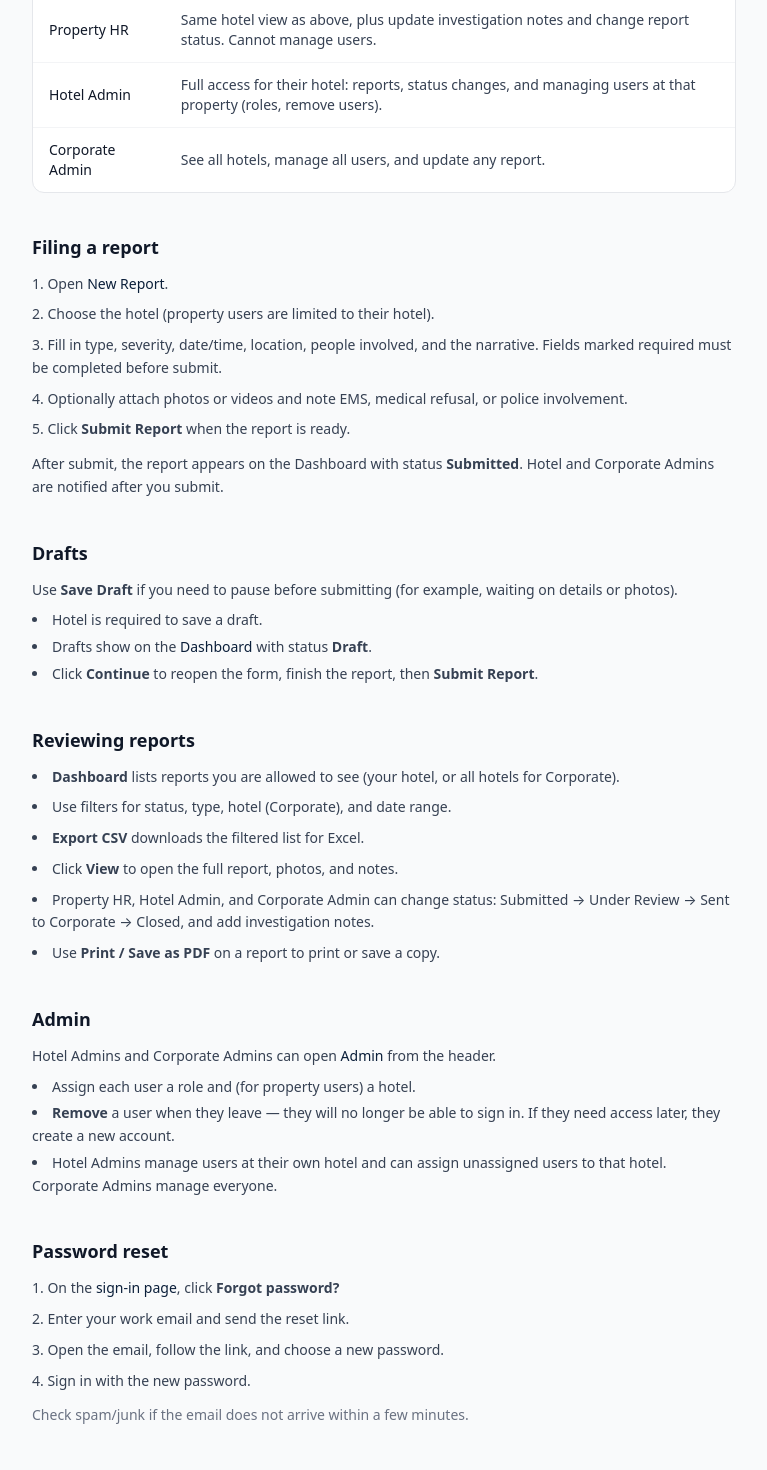
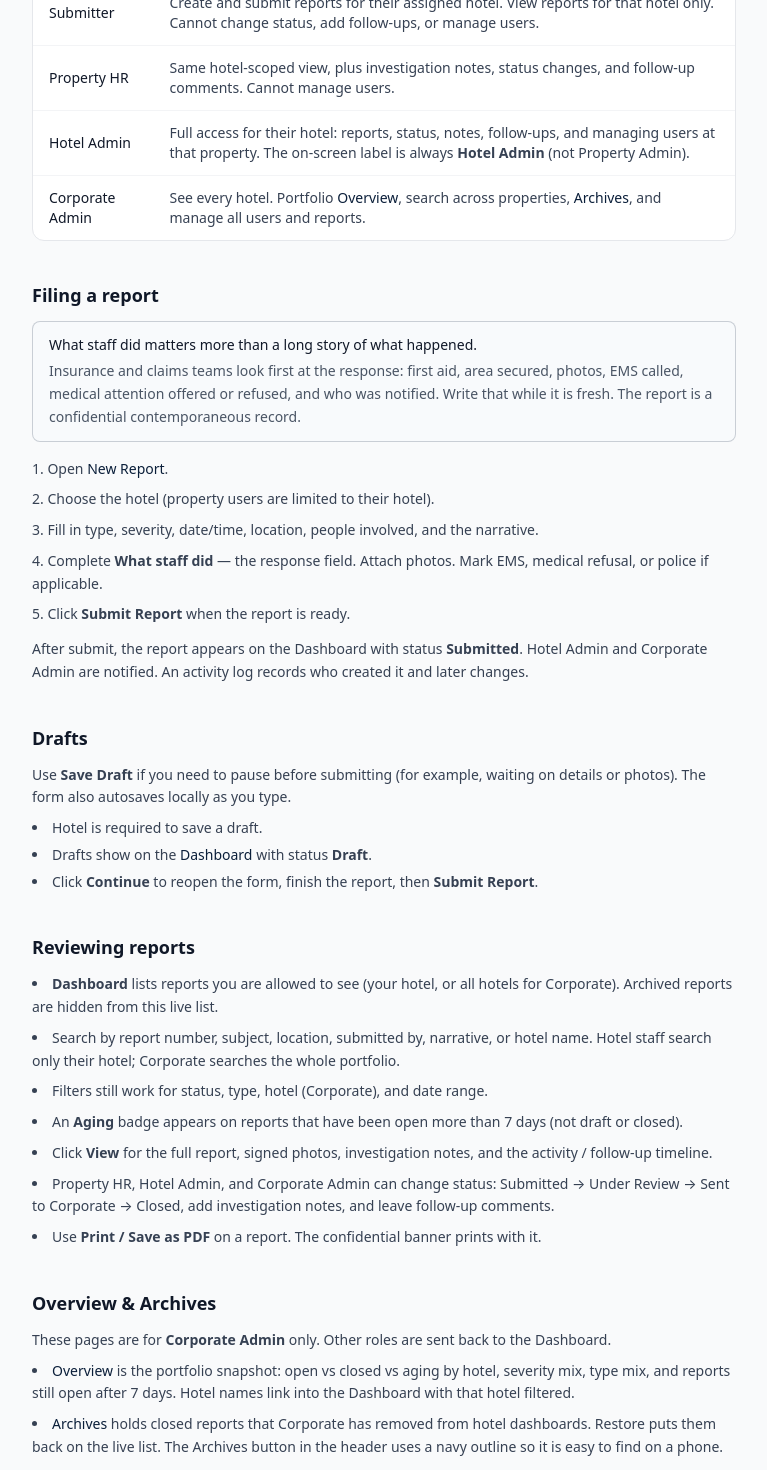
Before and after one commit to Nolamatt504/hm-alpha-incidents, a Next.js app: page /help in a window 1280 px wide. Shown: the part 780-2250 px from the top of the page, without its empty margins (256-1023 px from the left). Built offline with nearby package versions, Linux system fonts and the light colour scheme; no server answers.

Commit message:
Document Overview, Archives, and response-first filing in Help

```diff
--- a/src/app/help/page.tsx
+++ b/src/app/help/page.tsx
@@ -7,6 +7,7 @@ const sections = [
   { id: "file-report", label: "Filing a report" },
   { id: "drafts", label: "Drafts" },
   { id: "reviewing", label: "Reviewing reports" },
+  { id: "overview-archives", label: "Overview & Archives" },
   { id: "admin", label: "Admin" },
   { id: "password", label: "Password reset" },
   { id: "contact", label: "Who to contact" },
@@ -24,11 +25,10 @@ export default function HelpPage() {
           </h1>
           <p className="mt-2 text-sm text-gray-600">
             How to use the HM Alpha Incident Reporting system across all
-            properties.
+            properties. Reports are confidential.
           </p>
         </div>
 
-        {/* On this page */}
         <nav className="mb-10 rounded-xl border border-gray-200 bg-white p-4 sm:p-5">
           <p className="text-xs font-semibold uppercase tracking-wider text-gray-500 mb-3">
             On this page
@@ -48,7 +48,6 @@ export default function HelpPage() {
         </nav>
 
         <div className="space-y-10 text-sm text-gray-700 leading-relaxed">
-          {/* Getting started */}
           <section id="getting-started" className="scroll-mt-20">
             <h2 className="text-lg font-semibold text-gray-900 mb-3">
               Getting started
@@ -72,7 +71,7 @@ export default function HelpPage() {
                 <Link href="/new" className="text-[#0b1f3a] font-medium hover:underline">
                   New Report
                 </Link>{" "}
-                to file an incident.
+                to file an incident — typically about a minute on a phone.
               </li>
             </ol>
             <p className="mt-3 text-gray-500">
@@ -81,7 +80,6 @@ export default function HelpPage() {
             </p>
           </section>
 
-          {/* Roles */}
           <section id="roles" className="scroll-mt-20">
             <h2 className="text-lg font-semibold text-gray-900 mb-3">Roles</h2>
             <div className="overflow-x-auto rounded-xl border border-gray-200 bg-white">
@@ -99,7 +97,8 @@ export default function HelpPage() {
                     </td>
                     <td className="px-4 py-3">
                       Create and submit reports for their assigned hotel. View
-                      reports for that hotel.
+                      reports for that hotel only. Cannot change status, add
+                      follow-ups, or manage users.
                     </td>
                   </tr>
                   <tr>
@@ -107,8 +106,8 @@ export default function HelpPage() {
                       Property HR
                     </td>
                     <td className="px-4 py-3">
-                      Same hotel view as above, plus update investigation notes
-                      and change report status. Cannot manage users.
+                      Same hotel-scoped view, plus investigation notes, status
+                      changes, and follow-up comments. Cannot manage users.
                     </td>
                   </tr>
                   <tr>
@@ -116,8 +115,10 @@ export default function HelpPage() {
                       Hotel Admin
                     </td>
                     <td className="px-4 py-3">
-                      Full access for their hotel: reports, status changes, and
-                      managing users at that property (roles, remove users).
+                      Full access for their hotel: reports, status, notes,
+                      follow-ups, and managing users at that property. The
+                      on-screen label is always <strong>Hotel Admin</strong>{" "}
+                      (not Property Admin).
                     </td>
                   </tr>
                   <tr>
@@ -125,7 +126,15 @@ export default function HelpPage() {
                       Corporate Admin
                     </td>
                     <td className="px-4 py-3">
-                      See all hotels, manage all users, and update any report.
+                      See every hotel. Portfolio{" "}
+                      <Link href="/overview" className="text-[#0b1f3a] font-medium hover:underline">
+                        Overview
+                      </Link>
+                      , search across properties,{" "}
+                      <Link href="/archives" className="text-[#0b1f3a] font-medium hover:underline">
+                        Archives
+                      </Link>
+                      , and manage all users and reports.
                     </td>
                   </tr>
                 </tbody>
@@ -133,11 +142,21 @@ export default function HelpPage() {
             </div>
           </section>
 
-          {/* Filing a report */}
           <section id="file-report" className="scroll-mt-20">
             <h2 className="text-lg font-semibold text-gray-900 mb-3">
               Filing a report
             </h2>
+            <div className="mb-4 rounded-lg border border-[#0b1f3a]/20 bg-slate-50 px-4 py-3">
+              <p className="font-medium text-gray-900">
+                What staff did matters more than a long story of what happened.
+              </p>
+              <p className="mt-1 text-gray-600">
+                Insurance and claims teams look first at the response: first
+                aid, area secured, photos, EMS called, medical attention
+                offered or refused, and who was notified. Write that while it
+                is fresh. The report is a confidential contemporaneous record.
+              </p>
+            </div>
             <ol className="list-decimal list-inside space-y-2">
               <li>
                 Open{" "}
@@ -150,13 +169,13 @@ export default function HelpPage() {
                 Choose the hotel (property users are limited to their hotel).
               </li>
               <li>
-                Fill in type, severity, date/time, location, people involved, and
-                the narrative. Fields marked required must be completed before
-                submit.
+                Fill in type, severity, date/time, location, people involved,
+                and the narrative.
               </li>
               <li>
-                Optionally attach photos or videos and note EMS, medical refusal,
-                or police involvement.
+                Complete <strong>What staff did</strong> — the response field.
+                Attach photos. Mark EMS, medical refusal, or police if
+                applicable.
               </li>
               <li>
                 Click <strong>Submit Report</strong> when the report is ready.
@@ -164,17 +183,18 @@ export default function HelpPage() {
             </ol>
             <p className="mt-3">
               After submit, the report appears on the Dashboard with status{" "}
-              <strong>Submitted</strong>. Hotel and Corporate Admins are notified
-              after you submit.
+              <strong>Submitted</strong>. Hotel Admin and Corporate Admin are
+              notified. An activity log records who created it and later
+              changes.
             </p>
           </section>
 
-          {/* Drafts */}
           <section id="drafts" className="scroll-mt-20">
             <h2 className="text-lg font-semibold text-gray-900 mb-3">Drafts</h2>
             <p>
               Use <strong>Save Draft</strong> if you need to pause before
-              submitting (for example, waiting on details or photos).
+              submitting (for example, waiting on details or photos). The form
+              also autosaves locally as you type.
             </p>
             <ul className="list-disc list-inside mt-2 space-y-1">
               <li>Hotel is required to save a draft.</li>
@@ -192,7 +212,6 @@ export default function HelpPage() {
             </ul>
           </section>
 
-          {/* Reviewing */}
           <section id="reviewing" className="scroll-mt-20">
             <h2 className="text-lg font-semibold text-gray-900 mb-3">
               Reviewing reports
@@ -200,32 +219,67 @@ export default function HelpPage() {
             <ul className="list-disc list-inside space-y-2">
               <li>
                 <strong>Dashboard</strong> lists reports you are allowed to see
-                (your hotel, or all hotels for Corporate).
+                (your hotel, or all hotels for Corporate). Archived reports are
+                hidden from this live list.
               </li>
               <li>
-                Use filters for status, type, hotel (Corporate), and date range.
+                Search by report number, subject, location, submitted by,
+                narrative, or hotel name. Hotel staff search only their hotel;
+                Corporate searches the whole portfolio.
               </li>
               <li>
-                <strong>Export CSV</strong> downloads the filtered list for
-                Excel.
+                Filters still work for status, type, hotel (Corporate), and
+                date range.
               </li>
               <li>
-                Click <strong>View</strong> to open the full report, photos, and
-                notes.
+                An <strong>Aging</strong> badge appears on reports that have
+                been open more than 7 days (not draft or closed).
+              </li>
+              <li>
+                Click <strong>View</strong> for the full report, signed photos,
+                investigation notes, and the activity / follow-up timeline.
               </li>
               <li>
                 Property HR, Hotel Admin, and Corporate Admin can change
                 status: Submitted → Under Review → Sent to Corporate → Closed,
-                and add investigation notes.
+                add investigation notes, and leave follow-up comments.
               </li>
               <li>
-                Use <strong>Print / Save as PDF</strong> on a report to print or
-                save a copy.
+                Use <strong>Print / Save as PDF</strong> on a report. The
+                confidential banner prints with it.
               </li>
             </ul>
           </section>
 
-          {/* Admin */}
+          <section id="overview-archives" className="scroll-mt-20">
+            <h2 className="text-lg font-semibold text-gray-900 mb-3">
+              Overview &amp; Archives
+            </h2>
+            <p className="mb-2">
+              These pages are for <strong>Corporate Admin</strong> only. Other
+              roles are sent back to the Dashboard.
+            </p>
+            <ul className="list-disc list-inside space-y-2">
+              <li>
+                <Link href="/overview" className="text-[#0b1f3a] font-medium hover:underline">
+                  Overview
+                </Link>{" "}
+                is the portfolio snapshot: open vs closed vs aging by hotel,
+                severity mix, type mix, and reports still open after 7 days.
+                Hotel names link into the Dashboard with that hotel filtered.
+              </li>
+              <li>
+                <Link href="/archives" className="text-[#0b1f3a] font-medium hover:underline">
+                  Archives
+                </Link>{" "}
+                holds closed reports that Corporate has removed from hotel
+                dashboards. Restore puts them back on the live list. The
+                Archives button in the header uses a navy outline so it is easy
+                to find on a phone.
+              </li>
+            </ul>
+          </section>
+
           <section id="admin" className="scroll-mt-20">
             <h2 className="text-lg font-semibold text-gray-900 mb-3">Admin</h2>
             <p>
@@ -249,7 +303,6 @@ export default function HelpPage() {
             </ul>
           </section>
 
-          {/* Password */}
           <section id="password" className="scroll-mt-20">
             <h2 className="text-lg font-semibold text-gray-900 mb-3">
               Password reset
@@ -273,7 +326,6 @@ export default function HelpPage() {
             </p>
           </section>
 
-          {/* Contact */}
           <section id="contact" className="scroll-mt-20">
             <h2 className="text-lg font-semibold text-gray-900 mb-3">
               Who to contact
@@ -326,6 +378,18 @@ export default function HelpPage() {
             Dashboard
           </Link>
           <Link
+            href="/overview"
+            className="px-4 py-2 rounded-lg border border-gray-300 text-gray-700 font-medium hover:bg-gray-50"
+          >
+            Overview
+          </Link>
+          <Link
+            href="/archives"
+            className="px-4 py-2 rounded-lg border border-gray-300 text-gray-700 font-medium hover:bg-gray-50"
+          >
+            Archives
+          </Link>
+          <Link
             href="/admin"
             className="px-4 py-2 rounded-lg border border-gray-300 text-gray-700 font-medium hover:bg-gray-50"
           >
```
